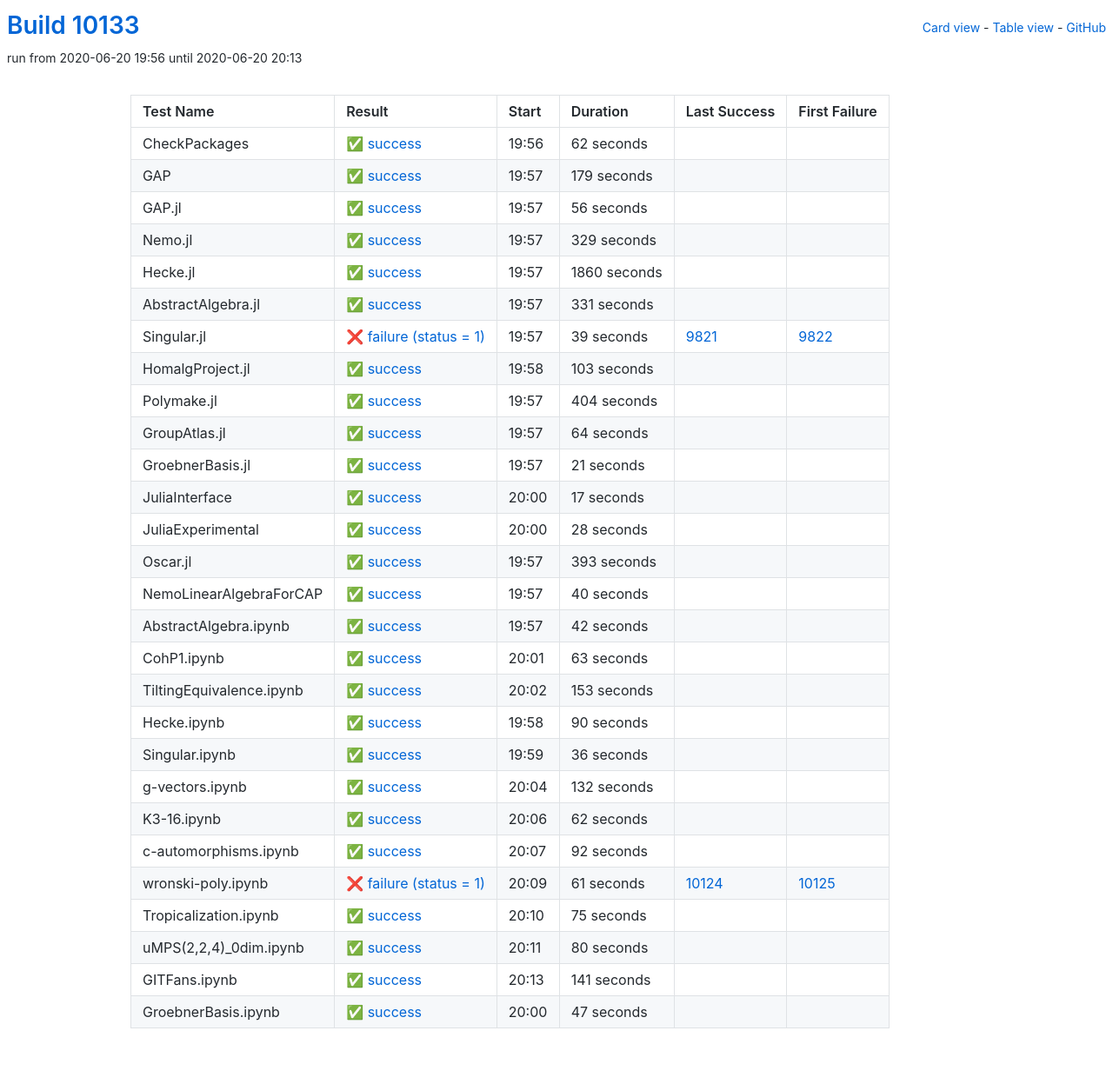
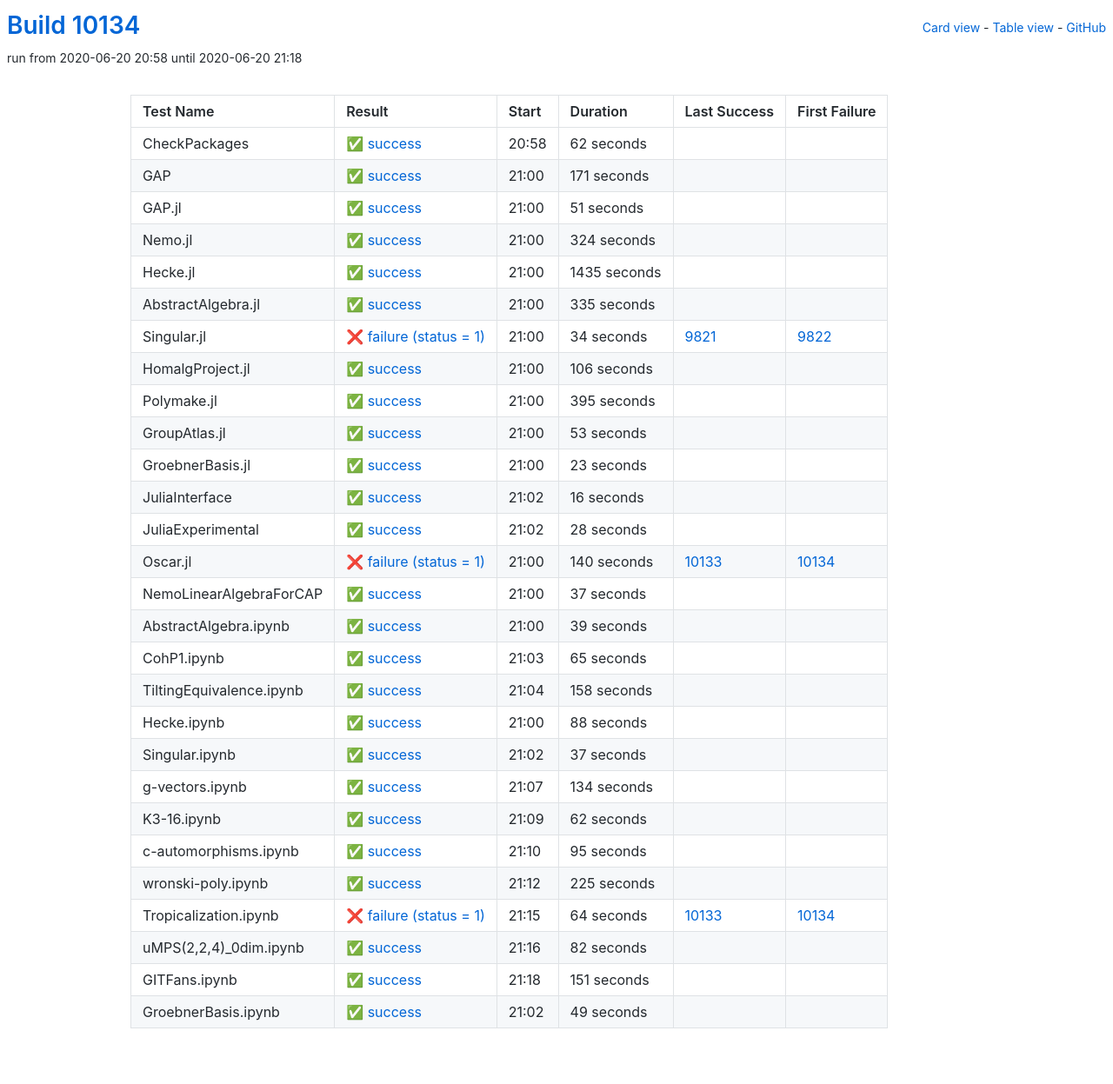
Before and after one commit to oscar-system/oscar-ci-status, a Jekyll site: the page built from table.html, in a window 1280 px wide. Shown: the whole page at 87% size. Built offline with Jekyll 4.4.1, drawn with Linux system fonts in a browser that asks for light colours.

Commit message:
Build #10134

```diff
--- a/_data/ci.yml
+++ b/_data/ci.yml
@@ -1,6 +1,6 @@
 ---
-build: 10133
-build_url: https://oscarci.mathematik.uni-kl.de/job/oscar/10133/
+build: 10134
+build_url: https://oscarci.mathematik.uni-kl.de/job/oscar/10134/
 job: oscar
 organization: oscar-system
 repo: oscar-ci-status
@@ -8,8 +8,8 @@
 tests:
 - name: CheckPackages
   id: checkpackages
-  log: https://oscarci.mathematik.uni-kl.de/job/oscar/10133/artifact/logs/build-10133/CheckPackages.log
-  start: 2020-06-20 19:56
+  log: https://oscarci.mathematik.uni-kl.de/job/oscar/10134/artifact/logs/build-10134/CheckPackages.log
+  start: 2020-06-20 20:58
   success: true
   exitcode: 0
   status: success
@@ -20,140 +20,140 @@
   first_failure_url:
 - name: GAP
   id: gap
-  log: https://oscarci.mathematik.uni-kl.de/job/oscar/10133/artifact/logs/build-10133/GAP.log
-  start: 2020-06-20 19:57
+  log: https://oscarci.mathematik.uni-kl.de/job/oscar/10134/artifact/logs/build-10134/GAP.log
+  start: 2020-06-20 21:00
   success: true
   exitcode: 0
   status: success
-  duration: 179
+  duration: 171
   last_success: false
   last_success_url:
   first_failure: false
   first_failure_url:
 - name: GAP.jl
   id: gap-jl
-  log: https://oscarci.mathematik.uni-kl.de/job/oscar/10133/artifact/logs/build-10133/GAP.jl.log
-  start: 2020-06-20 19:57
+  log: https://oscarci.mathematik.uni-kl.de/job/oscar/10134/artifact/logs/build-10134/GAP.jl.log
+  start: 2020-06-20 21:00
   success: true
   exitcode: 0
   status: success
-  duration: 56
+  duration: 51
   last_success: false
   last_success_url:
   first_failure: false
   first_failure_url:
 - name: Nemo.jl
   id: nemo-jl
-  log: https://oscarci.mathematik.uni-kl.de/job/oscar/10133/artifact/logs/build-10133/Nemo.jl.log
-  start: 2020-06-20 19:57
+  log: https://oscarci.mathematik.uni-kl.de/job/oscar/10134/artifact/logs/build-10134/Nemo.jl.log
+  start: 2020-06-20 21:00
   success: true
   exitcode: 0
   status: success
-  duration: 329
+  duration: 324
   last_success: false
   last_success_url:
   first_failure: false
   first_failure_url:
 - name: Hecke.jl
   id: hecke-jl
-  log: https://oscarci.mathematik.uni-kl.de/job/oscar/10133/artifact/logs/build-10133/Hecke.jl.log
-  start: 2020-06-20 19:57
+  log: https://oscarci.mathematik.uni-kl.de/job/oscar/10134/artifact/logs/build-10134/Hecke.jl.log
+  start: 2020-06-20 21:00
   success: true
   exitcode: 0
   status: success
-  duration: 1860
+  duration: 1435
   last_success: false
   last_success_url:
   first_failure: false
   first_failure_url:
 - name: AbstractAlgebra.jl
   id: abstractalgebra-jl
-  log: https://oscarci.mathematik.uni-kl.de/job/oscar/10133/artifact/logs/build-10133/AbstractAlgebra.jl.log
-  start: 2020-06-20 19:57
+  log: https://oscarci.mathematik.uni-kl.de/job/oscar/10134/artifact/logs/build-10134/AbstractAlgebra.jl.log
+  start: 2020-06-20 21:00
   success: true
   exitcode: 0
   status: success
-  duration: 331
+  duration: 335
   last_success: false
   last_success_url:
   first_failure: false
   first_failure_url:
 - name: Singular.jl
   id: singular-jl
-  log: https://oscarci.mathematik.uni-kl.de/job/oscar/10133/artifact/logs/build-10133/Singular.jl.log
-  start: 2020-06-20 19:57
+  log: https://oscarci.mathematik.uni-kl.de/job/oscar/10134/artifact/logs/build-10134/Singular.jl.log
+  start: 2020-06-20 21:00
   success: false
   exitcode: 1
   status: failure
-  duration: 39
+  duration: 34
   last_success: 9821
   last_success_url: https://oscarci.mathematik.uni-kl.de/job/oscar/9821/
   first_failure: 9822
   first_failure_url: https://oscarci.mathematik.uni-kl.de/job/oscar/9822/
 - name: HomalgProject.jl
   id: homalgproject-jl
-  log: https://oscarci.mathematik.uni-kl.de/job/oscar/10133/artifact/logs/build-10133/HomalgProject.jl.log
-  start: 2020-06-20 19:58
+  log: https://oscarci.mathematik.uni-kl.de/job/oscar/10134/artifact/logs/build-10134/HomalgProject.jl.log
+  start: 2020-06-20 21:00
   success: true
   exitcode: 0
   status: success
-  duration: 103
+  duration: 106
   last_success: false
   last_success_url:
   first_failure: false
   first_failure_url:
 - name: Polymake.jl
   id: polymake-jl
-  log: https://oscarci.mathematik.uni-kl.de/job/oscar/10133/artifact/logs/build-10133/Polymake.jl.log
-  start: 2020-06-20 19:57
+  log: https://oscarci.mathematik.uni-kl.de/job/oscar/10134/artifact/logs/build-10134/Polymake.jl.log
+  start: 2020-06-20 21:00
   success: true
   exitcode: 0
   status: success
-  duration: 404
+  duration: 395
   last_success: false
   last_success_url:
   first_failure: false
   first_failure_url:
 - name: GroupAtlas.jl
   id: groupatlas-jl
-  log: https://oscarci.mathematik.uni-kl.de/job/oscar/10133/artifact/logs/build-10133/GroupAtlas.jl.log
-  start: 2020-06-20 19:57
+  log: https://oscarci.mathematik.uni-kl.de/job/oscar/10134/artifact/logs/build-10134/GroupAtlas.jl.log
+  start: 2020-06-20 21:00
   success: true
   exitcode: 0
   status: success
-  duration: 64
+  duration: 53
   last_success: false
   last_success_url:
   first_failure: false
   first_failure_url:
 - name: GroebnerBasis.jl
   id: groebnerbasis-jl
-  log: https://oscarci.mathematik.uni-kl.de/job/oscar/10133/artifact/logs/build-10133/GroebnerBasis.jl.log
-  start: 2020-06-20 19:57
+  log: https://oscarci.mathematik.uni-kl.de/job/oscar/10134/artifact/logs/build-10134/GroebnerBasis.jl.log
+  start: 2020-06-20 21:00
   success: true
   exitcode: 0
   status: success
-  duration: 21
+  duration: 23
   last_success: false
   last_success_url:
   first_failure: false
   first_failure_url:
 - name: JuliaInterface
   id: juliainterface
-  log: https://oscarci.mathematik.uni-kl.de/job/oscar/10133/artifact/logs/build-10133/JuliaInterface.log
-  start: 2020-06-20 20:00
+  log: https://oscarci.mathematik.uni-kl.de/job/oscar/10134/artifact/logs/build-10134/JuliaInterface.log
+  start: 2020-06-20 21:02
   success: true
   exitcode: 0
   status: success
-  duration: 17
+  duration: 16
   last_success: false
   last_success_url:
   first_failure: false
   first_failure_url:
 - name: JuliaExperimental
   id: juliaexperimental
-  log: https://oscarci.mathematik.uni-kl.de/job/oscar/10133/artifact/logs/build-10133/JuliaExperimental.log
-  start: 2020-06-20 20:00
+  log: https://oscarci.mathematik.uni-kl.de/job/oscar/10134/artifact/logs/build-10134/JuliaExperimental.log
+  start: 2020-06-20 21:02
   success: true
   exitcode: 0
   status: success
@@ -164,104 +164,104 @@
   first_failure_url:
 - name: Oscar.jl
   id: oscar-jl
-  log: https://oscarci.mathematik.uni-kl.de/job/oscar/10133/artifact/logs/build-10133/Oscar.jl.log
-  start: 2020-06-20 19:57
+  log: https://oscarci.mathematik.uni-kl.de/job/oscar/10134/artifact/logs/build-10134/Oscar.jl.log
+  start: 2020-06-20 21:00
+  success: false
+  exitcode: 1
+  status: failure
+  duration: 140
+  last_success: 10133
+  last_success_url: https://oscarci.mathematik.uni-kl.de/job/oscar/10133/
+  first_failure: 10134
+  first_failure_url: https://oscarci.mathematik.uni-kl.de/job/oscar/10134/
+- name: NemoLinearAlgebraForCAP
+  id: nemolinearalgebraforcap
+  log: https://oscarci.mathematik.uni-kl.de/job/oscar/10134/artifact/logs/build-10134/NemoLinearAlgebraForCAP.log
+  start: 2020-06-20 21:00
   success: true
   exitcode: 0
   status: success
-  duration: 393
-  last_success: false
-  last_success_url:
-  first_failure: false
-  first_failure_url:
-- name: NemoLinearAlgebraForCAP
-  id: nemolinearalgebraforcap
-  log: https://oscarci.mathematik.uni-kl.de/job/oscar/10133/artifact/logs/build-10133/NemoLinearAlgebraForCAP.log
-  start: 2020-06-20 19:57
-  success: true
-  exitcode: 0
-  status: success
-  duration: 40
+  duration: 37
   last_success: false
   last_success_url:
   first_failure: false
   first_failure_url:
 - name: AbstractAlgebra.ipynb
   id: abstractalgebra-ipynb
-  log: https://oscarci.mathematik.uni-kl.de/job/oscar/10133/artifact/logs/build-10133/AbstractAlgebra.ipynb.log
-  start: 2020-06-20 19:57
+  log: https://oscarci.mathematik.uni-kl.de/job/oscar/10134/artifact/logs/build-10134/AbstractAlgebra.ipynb.log
+  start: 2020-06-20 21:00
   success: true
   exitcode: 0
   status: success
-  duration: 42
+  duration: 39
   last_success: false
   last_success_url:
   first_failure: false
   first_failure_url:
 - name: CohP1.ipynb
   id: cohp1-ipynb
-  log: https://oscarci.mathematik.uni-kl.de/job/oscar/10133/artifact/logs/build-10133/CohP1.ipynb.log
-  start: 2020-06-20 20:01
+  log: https://oscarci.mathematik.uni-kl.de/job/oscar/10134/artifact/logs/build-10134/CohP1.ipynb.log
+  start: 2020-06-20 21:03
   success: true
   exitcode: 0
   status: success
-  duration: 63
+  duration: 65
   last_success: false
   last_success_url:
   first_failure: false
   first_failure_url:
 - name: TiltingEquivalence.ipynb
   id: tiltingequivalence-ipynb
-  log: https://oscarci.mathematik.uni-kl.de/job/oscar/10133/artifact/logs/build-10133/TiltingEquivalence.ipynb.log
-  start: 2020-06-20 20:02
+  log: https://oscarci.mathematik.uni-kl.de/job/oscar/10134/artifact/logs/build-10134/TiltingEquivalence.ipynb.log
+  start: 2020-06-20 21:04
   success: true
   exitcode: 0
   status: success
-  duration: 153
+  duration: 158
   last_success: false
   last_success_url:
   first_failure: false
   first_failure_url:
 - name: Hecke.ipynb
   id: hecke-ipynb
-  log: https://oscarci.mathematik.uni-kl.de/job/oscar/10133/artifact/logs/build-10133/Hecke.ipynb.log
-  start: 2020-06-20 19:58
+  log: https://oscarci.mathematik.uni-kl.de/job/oscar/10134/artifact/logs/build-10134/Hecke.ipynb.log
+  start: 2020-06-20 21:00
   success: true
   exitcode: 0
   status: success
-  duration: 90
+  duration: 88
   last_success: false
   last_success_url:
   first_failure: false
   first_failure_url:
 - name: Singular.ipynb
   id: singular-ipynb
-  log: https://oscarci.mathematik.uni-kl.de/job/oscar/10133/artifact/logs/build-10133/Singular.ipynb.log
-  start: 2020-06-20 19:59
+  log: https://oscarci.mathematik.uni-kl.de/job/oscar/10134/artifact/logs/build-10134/Singular.ipynb.log
+  start: 2020-06-20 21:02
   success: true
   exitcode: 0
   status: success
-  duration: 36
+  duration: 37
   last_success: false
   last_success_url:
   first_failure: false
   first_failure_url:
 - name: g-vectors.ipynb
   id: g-vectors-ipynb
-  log: https://oscarci.mathematik.uni-kl.de/job/oscar/10133/artifact/logs/build-10133/g-vectors.ipynb.log
-  start: 2020-06-20 20:04
+  log: https://oscarci.mathematik.uni-kl.de/job/oscar/10134/artifact/logs/build-10134/g-vectors.ipynb.log
+  start: 2020-06-20 21:07
   success: true
   exitcode: 0
   status: success
-  duration: 132
+  duration: 134
   last_success: false
   last_success_url:
   first_failure: false
   first_failure_url:
 - name: K3-16.ipynb
   id: k3-16-ipynb
-  log: https://oscarci.mathematik.uni-kl.de/job/oscar/10133/artifact/logs/build-10133/K3-16.ipynb.log
-  start: 2020-06-20 20:06
+  log: https://oscarci.mathematik.uni-kl.de/job/oscar/10134/artifact/logs/build-10134/K3-16.ipynb.log
+  start: 2020-06-20 21:09
   success: true
   exitcode: 0
   status: success
@@ -272,72 +272,72 @@
   first_failure_url:
 - name: c-automorphisms.ipynb
   id: c-automorphisms-ipynb
-  log: https://oscarci.mathematik.uni-kl.de/job/oscar/10133/artifact/logs/build-10133/c-automorphisms.ipynb.log
-  start: 2020-06-20 20:07
+  log: https://oscarci.mathematik.uni-kl.de/job/oscar/10134/artifact/logs/build-10134/c-automorphisms.ipynb.log
+  start: 2020-06-20 21:10
   success: true
   exitcode: 0
   status: success
-  duration: 92
+  duration: 95
   last_success: false
   last_success_url:
   first_failure: false
   first_failure_url:
 - name: wronski-poly.ipynb
   id: wronski-poly-ipynb
-  log: https://oscarci.mathematik.uni-kl.de/job/oscar/10133/artifact/logs/build-10133/wronski-poly.ipynb.log
-  start: 2020-06-20 20:09
-  success: false
-  exitcode: 1
-  status: failure
-  duration: 61
-  last_success: 10124
-  last_success_url: https://oscarci.mathematik.uni-kl.de/job/oscar/10124/
-  first_failure: 10125
-  first_failure_url: https://oscarci.mathematik.uni-kl.de/job/oscar/10125/
-- name: Tropicalization.ipynb
-  id: tropicalization-ipynb
-  log: https://oscarci.mathematik.uni-kl.de/job/oscar/10133/artifact/logs/build-10133/Tropicalization.ipynb.log
-  start: 2020-06-20 20:10
+  log: https://oscarci.mathematik.uni-kl.de/job/oscar/10134/artifact/logs/build-10134/wronski-poly.ipynb.log
+  start: 2020-06-20 21:12
   success: true
   exitcode: 0
   status: success
-  duration: 75
+  duration: 225
   last_success: false
   last_success_url:
   first_failure: false
   first_failure_url:
+- name: Tropicalization.ipynb
+  id: tropicalization-ipynb
+  log: https://oscarci.mathematik.uni-kl.de/job/oscar/10134/artifact/logs/build-10134/Tropicalization.ipynb.log
+  start: 2020-06-20 21:15
+  success: false
+  exitcode: 1
+  status: failure
+  duration: 64
+  last_success: 10133
+  last_success_url: https://oscarci.mathematik.uni-kl.de/job/oscar/10133/
+  first_failure: 10134
+  first_failure_url: https://oscarci.mathematik.uni-kl.de/job/oscar/10134/
 - name: uMPS(2,2,4)_0dim.ipynb
   id: umps-2-2-4-0dim-ipynb
-  log: https://oscarci.mathematik.uni-kl.de/job/oscar/10133/artifact/logs/build-10133/uMPS-2-2-4-_0dim.ipynb.log
-  start: 2020-06-20 20:11
+  log: https://oscarci.mathematik.uni-kl.de/job/oscar/10134/artifact/logs/build-10134/uMPS-2-2-4-_0dim.ipynb.log
+  start: 2020-06-20 21:16
   success: true
   exitcode: 0
   status: success
-  duration: 80
+  duration: 82
   last_success: false
   last_success_url:
   first_failure: false
   first_failure_url:
 - name: GITFans.ipynb
   id: gitfans-ipynb
-  log: https://oscarci.mathematik.uni-kl.de/job/oscar/10133/artifact/logs/build-10133/GITFans.ipynb.log
-  start: 2020-06-20 20:13
+  log: https://oscarci.mathematik.uni-kl.de/job/oscar/10134/artifact/logs/build-10134/GITFans.ipynb.log
+  start: 2020-06-20 21:18
   success: true
   exitcode: 0
   status: success
-  duration: 141
+  duration: 151
   last_success: false
   last_success_url:
   first_failure: false
   first_failure_url:
 - name: GroebnerBasis.ipynb
   id: groebnerbasis-ipynb
-  log: https://oscarci.mathematik.uni-kl.de/job/oscar/10133/artifact/logs/build-10133/GroebnerBasis.ipynb.log
-  start: 2020-06-20 20:00
+  log: https://oscarci.mathematik.uni-kl.de/job/oscar/10134/artifact/logs/build-10134/GroebnerBasis.ipynb.log
+  start: 2020-06-20 21:02
   success: true
   exitcode: 0
   status: success
-  duration: 47
+  duration: 49
   last_success: false
   last_success_url:
   first_failure: false
```
Also changed, not shown: README.md.
